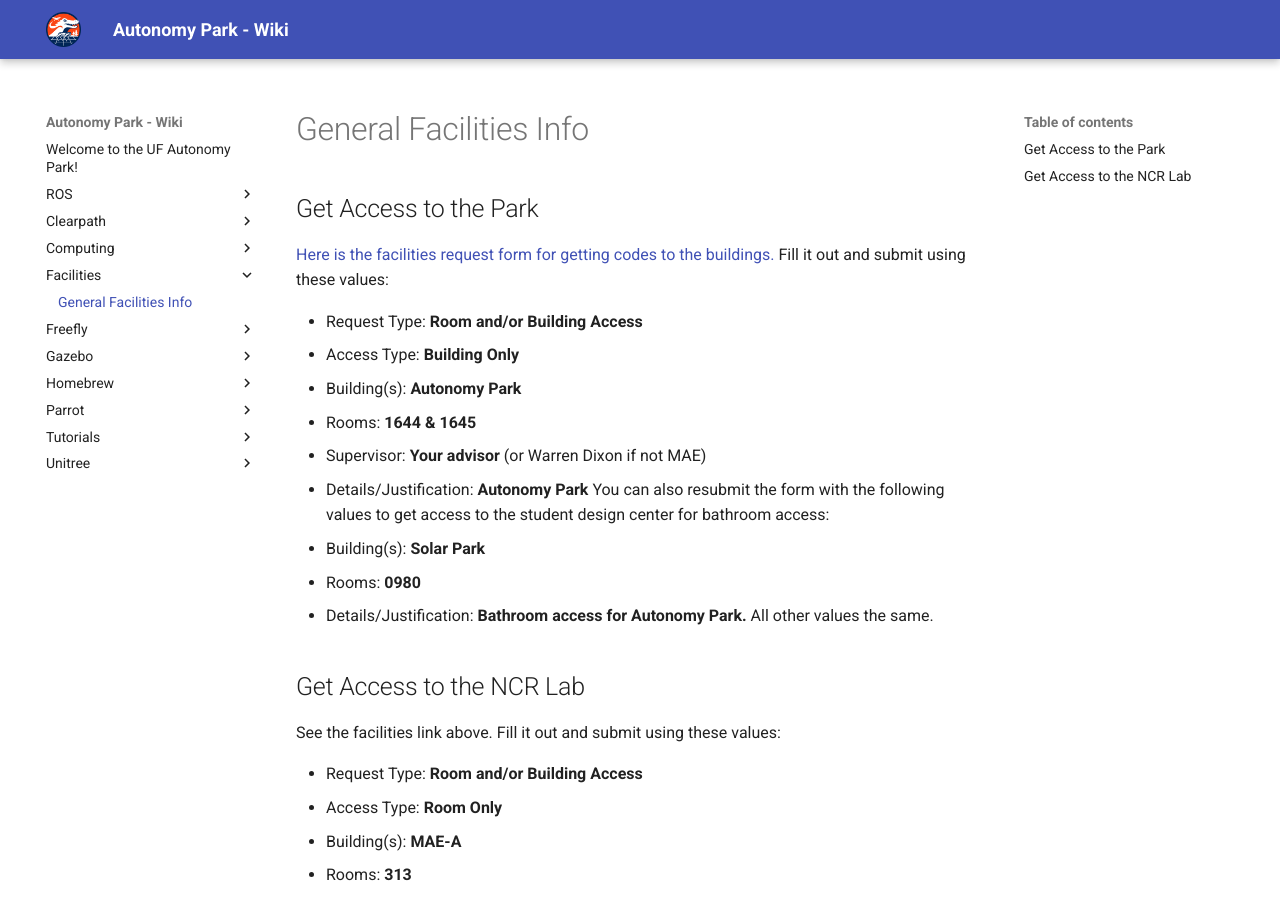
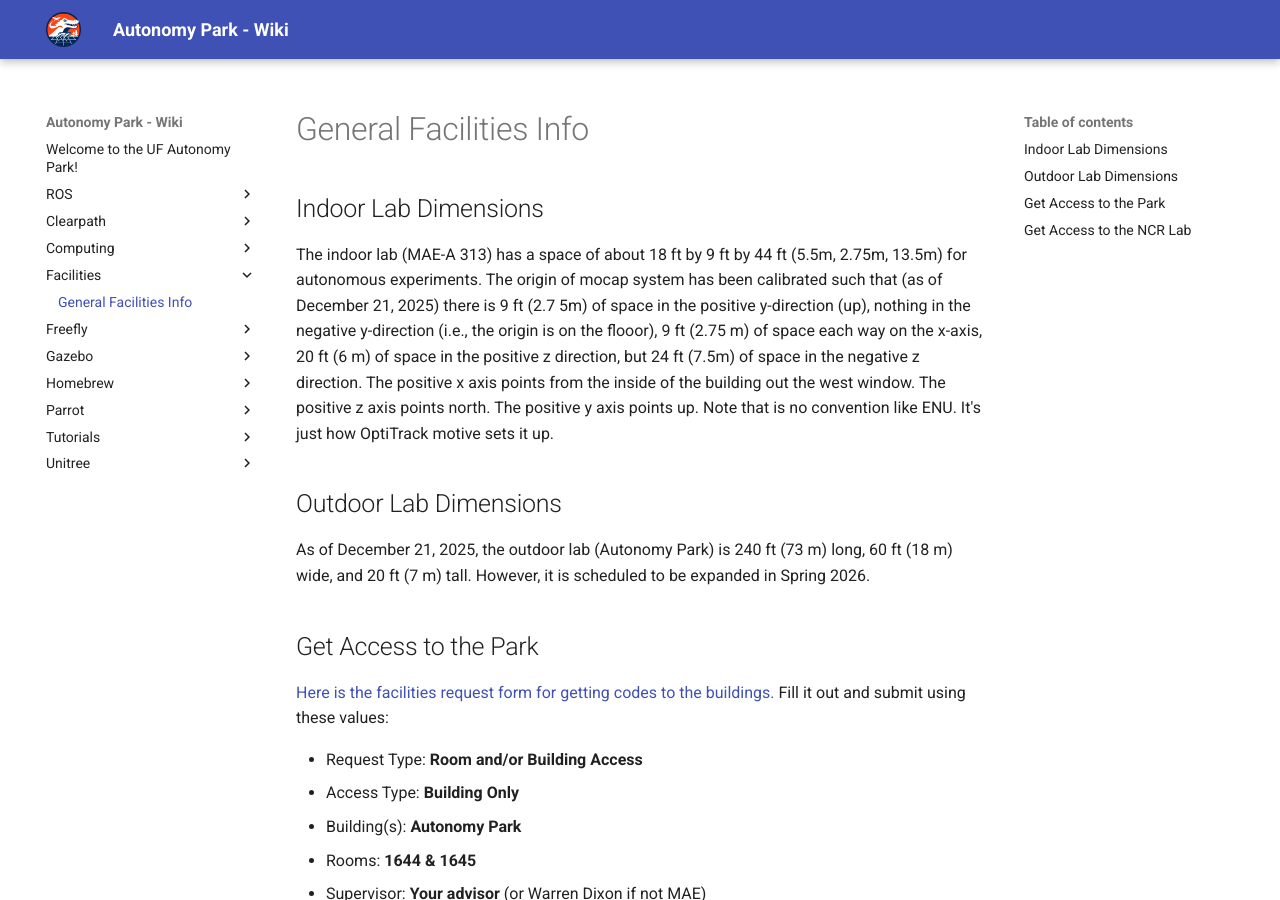
Before and after one commit to UFL-Autonomy-Park/apark_wiki, an MkDocs documentation site: the page built from docs/facilities/general.md, in a window 1280 px wide and 900 px high. Built offline with MkDocs 1.6.1 and Material for MkDocs 9.7.7, drawn with Linux system fonts in a browser that asks for light colours.

Commit message:
Added lab dimensions for both indoor and outdoor

```diff
--- a/docs/facilities/general.md
+++ b/docs/facilities/general.md
@@ -1,4 +1,10 @@
 # General Facilities Info
+
+## Indoor Lab Dimensions
+The indoor lab (MAE-A 313) has a space of about 18 ft by 9 ft by 44 ft (5.5m, 2.75m, 13.5m) for autonomous experiments. The origin of mocap system has been calibrated such that (as of December 21, 2025) there is 9 ft (2.7 5m) of space in the positive y-direction (up), nothing in the negative y-direction (i.e., the origin is on the flooor), 9 ft (2.75 m) of space each way on the x-axis, 20 ft (6 m) of space in the positive z direction, but 24 ft (7.5m) of space in the negative z direction. The positive x axis points from the inside of the building out the west window. The positive z axis points north. The positive y axis points up. Note that is no convention like ENU. It's just how OptiTrack motive sets it up.
+
+## Outdoor Lab Dimensions
+As of December 21, 2025, the outdoor lab (Autonomy Park) is 240 ft (73 m) long, 60 ft (18 m) wide, and 20 ft (7 m) tall. However, it is scheduled to be expanded in Spring 2026.
 
 ## Get Access to the Park
 
```
